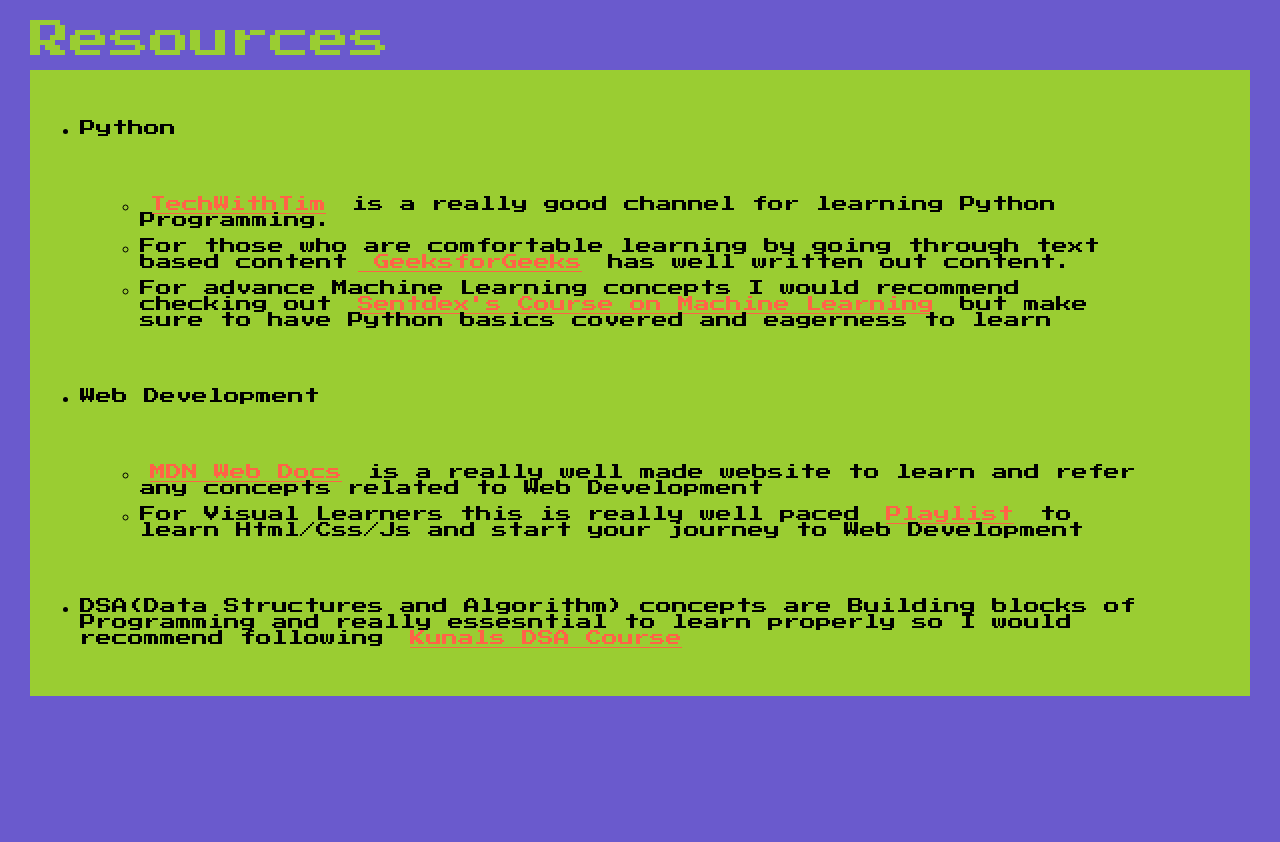
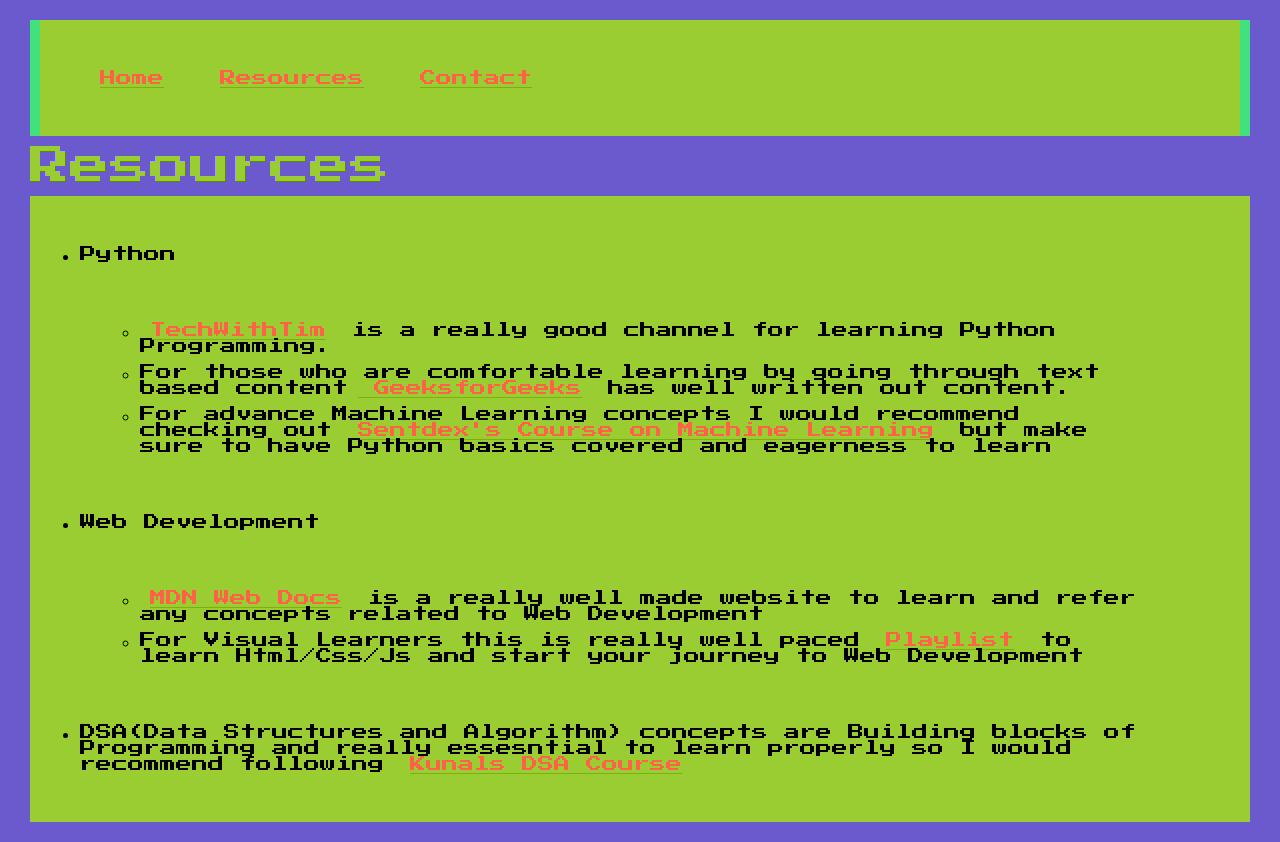
Before and after one commit to invarrow/mepage, a plain HTML site: page resources.html in a window 1280 px wide. Before the commit the page ends 800 px from the top, so only its background shows below. Drawn offline with Linux system fonts and the light colour scheme.

Commit message:
resource update

```diff
--- a/resources.html
+++ b/resources.html
@@ -11,6 +11,14 @@
     <link href="https://fonts.googleapis.com/css2?family=Press+Start+2P&display=swap" rel="stylesheet">
 </head>
 <body>
+    <header>
+        <ul>
+            <li class="navlist"><a href="#" class="navlinks">Home</a></li>
+            <li class="navlist"><a href="resources.html" class="navlinks">Resources</a></li>
+            <li class="navlist"><a href="contact.html" class="navlinks">Contact</a></li>
+        </ul>
+
+    </header>
     <div class="heading">Resources</div>
     <ul>
         <li>Python<ul>
--- a/resourcestyles.css
+++ b/resourcestyles.css
@@ -2,7 +2,13 @@
     padding: 0px;
     margin: 10px;
 }
-
+header{
+    background-color: rgb(65, 225, 126);
+    height: 10%;
+}
+.navlist{
+    display: inline-block;
+}
 body{
     background-color: slateblue;
     font-family: 'Press Start 2P', cursive;
@@ -16,9 +22,7 @@ ul{
     background-color: yellowgreen;
     padding: 5vh;
 }
-li{
 
-}
 a{
     color:tomato
 }
```
